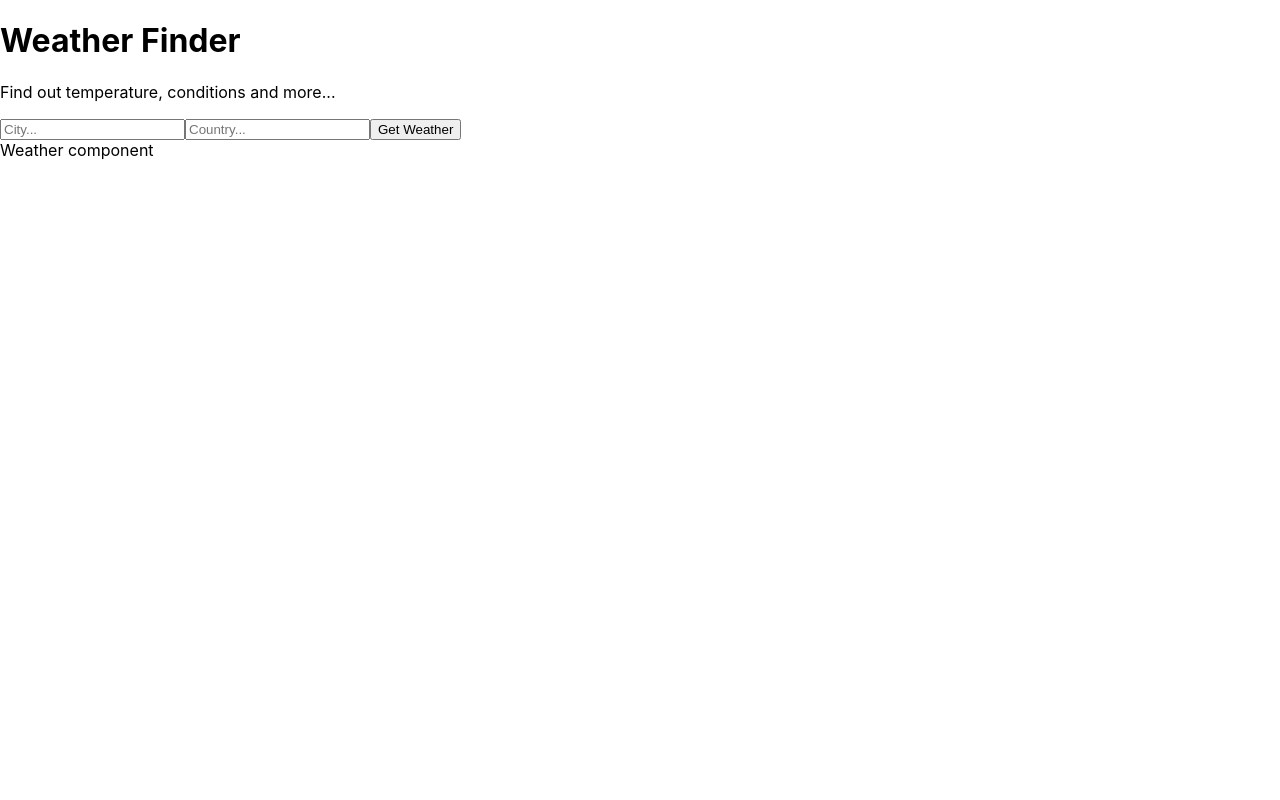
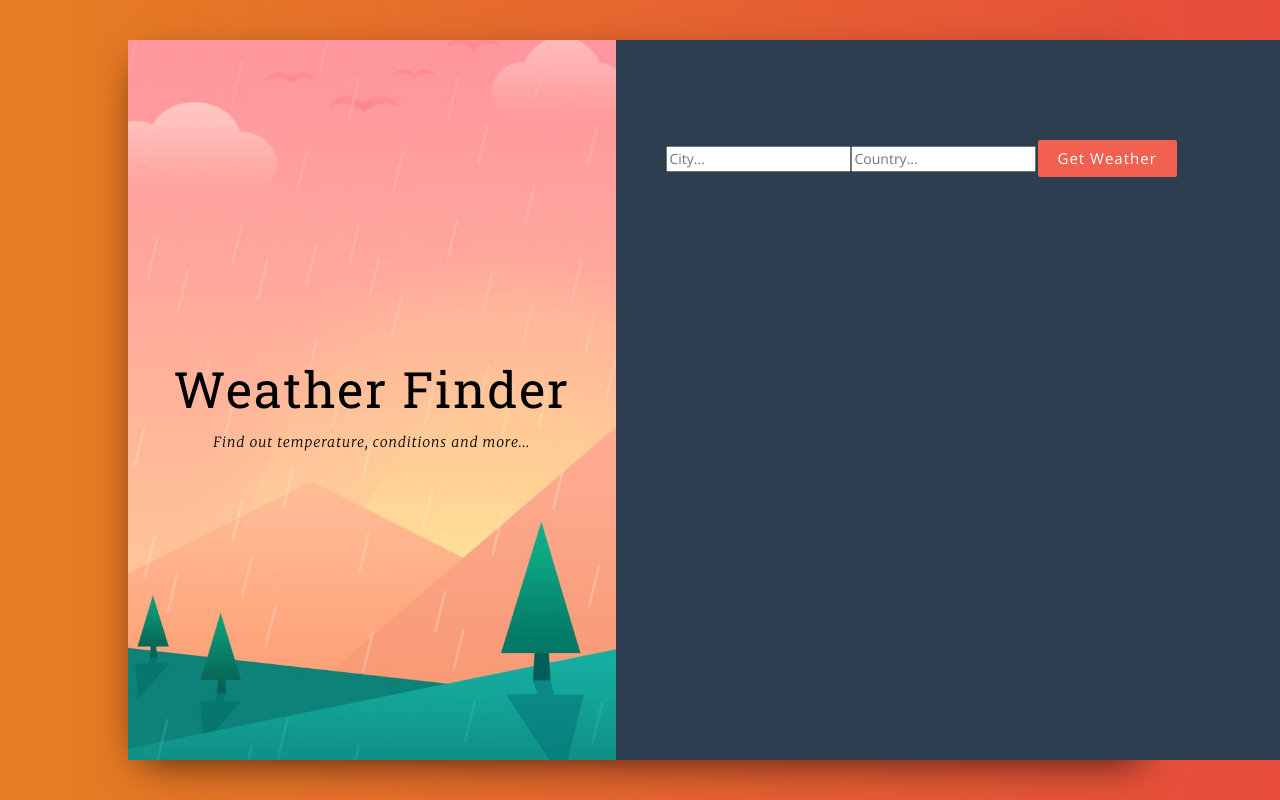
Before and after one commit to diana98morariu/weather-app, a React (Create React App) app: page / in a window 1280 px wide. Built offline with nearby package versions, Linux system fonts and the light colour scheme.

Commit message:
first style

```diff
--- a/package.json
+++ b/package.json
@@ -6,6 +6,7 @@
     "@testing-library/jest-dom": "^4.2.4",
     "@testing-library/react": "^9.4.1",
     "@testing-library/user-event": "^7.2.1",
+    "bootstrap": "^3.3.7",
     "react": "^16.13.0",
     "react-dom": "^16.13.0",
     "react-scripts": "3.4.0"
--- /dev/null
+++ b/src/App.css
@@ -0,0 +1,127 @@
+@import url('https://fonts.googleapis.com/css?family=Merriweather:100,200,300,300i,400,400i,700');
+@import url('https://fonts.googleapis.com/css?family=Roboto+Slab:400,700');
+@import url('https://fonts.googleapis.com/css?family=Open+Sans:300,400');
+
+body {
+  font-family: "Open Sans", serif;
+}
+
+.wrapper {
+  background: linear-gradient(to right, #e67e22, #e74c3c);
+  height: 100vh;
+  display: flex;
+  justify-content: center;
+  align-items: center;
+}
+
+.main {
+  height: 90vh;
+  background: #fff;
+  box-shadow: 0px 13px 40px -13px rgba(0,0,0,0.75);
+  width: 80%;
+  margin: 0 auto;
+}
+
+.title-container {
+  height: 90vh;
+  background: url("img/bg.jpg") center center no-repeat;
+  background-size: cover;
+  display: flex;
+  align-items: center;
+  justify-content: center;
+  text-align: center;
+  color: #000;
+}
+
+.title-container__title {
+  font-size: 50px;
+  letter-spacing: 2px;
+  line-height: 1.3;
+  font-family: 'Roboto Slab', serif;
+}
+
+.title-container__subtitle {
+  font-style: italic;
+  font-weight: 100;
+  letter-spacing: 1px;
+  line-height: 1.5;
+  font-family: "Merriweather", serif;
+}
+
+.form-container {
+  background-color: #2c3e50;
+  height: 90vh;
+  padding-top: 100px;
+  padding-left: 50px;
+}
+
+input[type="text"] {
+  background-color: transparent;
+  border: 0;
+  border-bottom: solid 1px #f16051;
+  width: 30%;
+  padding-bottom: 4px;
+  color: #fff !important;
+  font-weight: lighter;
+  letter-spacing: 2px;
+  margin-bottom: 30px;
+  margin-right: 20px;
+  font-size: 20px;
+}
+
+input[type="text"] {
+    outline: none;
+}
+
+input:-webkit-autofill {
+    -webkit-box-shadow: 0 0 0 30px #2c3e50 inset;
+    -webkit-text-fill-color: #fff !important;
+}
+
+button {
+  border: 0;
+  padding: 8px 20px;
+  margin: 0 2px;
+  border-radius: 2px;
+  font-weight: lighter;
+  letter-spacing: 1px;
+  font-size: 15px;
+  cursor: pointer;
+  background-color: #f16051;
+  color: #fff;
+  font-weight: 100;
+}
+
+button:active {
+  outline: none;
+}
+
+.weather__info {
+  width: 60%;
+  font-size: 20px;
+  font-weight: 200;
+  letter-spacing: 2px;
+}
+
+.weather__key {
+  color: #f16051;
+  border-bottom: solid 2px rgba(255,255,255,0.06);
+  padding: 20px 0 20px 0;
+  font-weight: 400;
+}
+
+.weather__key:last-child {
+  border: 0;
+}
+
+.weather__value {
+  color: #fff;
+  font-weight: 200;
+}
+
+.weather__error {
+  color: #f16051;
+  font-size: 20px;
+  letter-spacing: 1px;
+  font-weight: 200;
+}
--- a/src/App.js
+++ b/src/App.js
@@ -6,19 +6,67 @@
 const API_KEY = "011407961caec553c4fdd3100af19095";
 
 class App extends React.Component {
+  state = {
+    temperature: undefined,
+    city: undefined,
+    country: undefined,
+    humidity: undefined,
+    description: undefined,
+    error: undefined
+  }
   getWeather = async (e) => {
     e.preventDefault();
-    const api_call = await fetch(`https://api.openweathermap.org/data/2.5/
-    weather?q=London,uk&appid=${API_KEY}`);
+    const city = e.target.elements.city.value;
+    const country = e.target.elements.country.value;
+    const api_call = await fetch(`https://api.openweathermap.org/data/2.5/weather?q=${city},${country}uk&appid=${API_KEY}&units=metric`);
     const data = await api_call.json();
-    console.log(data);
+
+    if (city && country) {
+      console.log(data);
+      this.setState({
+        temperature: data.main.temp,
+        city: data.name,
+        country: data.sys.country,
+        humidity: data.main.humidity,
+        description: data.weather[0].description,
+        error: ""
+      })
+    } else {
+        this.setState({
+          temperature: undefined,
+          city: undefined,
+          country: undefined,
+          humidity: undefined,
+          description: undefined,
+          error: "Please enter the values"
+        })
+      }
   }
   render() {
     return(
       <div>
-        <Titles />
-        <Form getWeather={this.getWeather}/>
-        <Weather />
+        <div className="wrapper">
+          <div className="main">
+            <div className="container">
+              <div className="row">
+                <div className="col-xs-5 title-container">
+                  <Titles />
+                </div>
+                <div className="col-xs-7 form-container">
+                  <Form getWeather={this.getWeather}/>
+                  <Weather
+                    temperature={this.state.temperature}
+                    city={this.state.city}
+                    country={this.state.country}
+                    humidity={this.state.humidity}
+                    description={this.state.description}
+                    error={this.state.error}
+                  />
+                </div>
+              </div>
+            </div>
+          </div>
+        </div>
       </div>
     );
   }
@@ -26,4 +74,5 @@
 
 
 
+
 export default App;
--- a/src/components/Form.js
+++ b/src/components/Form.js
@@ -1,14 +1,10 @@
 import React from "react";
 
-class Form extends React.Component {
-    render() {
-        return(
-            <form onSubmit={this.props.getWeather}>
-                <input text="text" name="city" placeholder="City..."></input>
-                <input text="text" name="country" placeholder="Country..."></input>
-                <button>Get Weather</button>
-            </form>
-        );
-    }
-}
+const Form = props => (
+    <form onSubmit={props.getWeather}>
+        <input text="text" name="city" placeholder="City..."></input>
+        <input text="text" name="country" placeholder="Country..."></input>
+        <button>Get Weather</button>
+    </form>
+);
  export default Form;
--- a/src/components/Titles.js
+++ b/src/components/Titles.js
@@ -1,14 +1,10 @@
 import React from "react";
 
-class Titles extends React.Component {
-    render() {
-        return(
-            <div>
-                <h1>Weather Finder</h1>
-                <p>Find out temperature, conditions and more...</p>
-            </div>
-        );
-    }
-}
+const Titles = () => (
+    <div>
+        <h1 className="title-container__title">Weather Finder</h1>
+        <p className="title-container__subtitle">Find out temperature, conditions and more...</p>
+    </div>
+);
 
 export default Titles;
--- a/src/components/Weather.js
+++ b/src/components/Weather.js
@@ -1,10 +1,30 @@
 import React from "react";
 
-class Weather extends React.Component {
-    render() {
-        return(
-            <div>Weather component</div>
-        );
-    }
-}
+const Weather = props => (
+    <div className="weather__info">
+        {
+            props.city && props.country && <p className="weather__key">Location:
+                <span className="weather__value"> {props.city}, {props.country}</span>
+            </p>
+        }
+        {
+            props.temperature && <p className="weather__key">Temperature:
+                <span className="weather__value"> {props.temperature}</span>
+            </p>
+        }
+        {
+            props.humidity && <p className="weather__key">Humidity:
+                <span className="weather__value"> {props.humidity}</span>
+            </p>
+        }
+        {
+            props.description && <p className="weather__key">Conditions:
+                <span className="weather__value"> {props.description}</span>
+            </p>
+        }
+        {
+            props.error && <p className="weather__error">{props.error}</p>
+        }
+    </div>
+);
  export default Weather;
--- a/src/index.js
+++ b/src/index.js
@@ -1,6 +1,7 @@
 import React from 'react';
 import ReactDOM from 'react-dom';
-import './index.css';
+import 'bootstrap/dist/css/bootstrap.min.css';
+import './App.css';
 import App from './App';
 import * as serviceWorker from './serviceWorker';
 
```
Also changed, not shown: src/img/bg.jpg (added), 1 other file (tests, documents, lock files or other folders).
